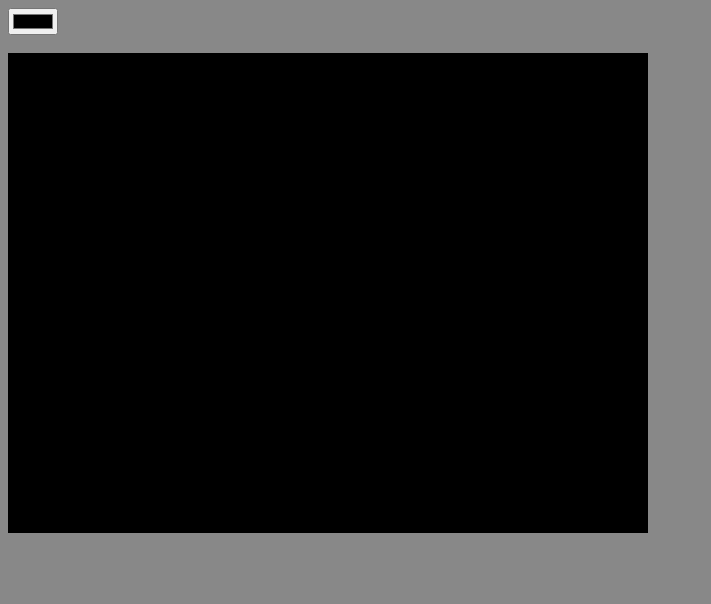
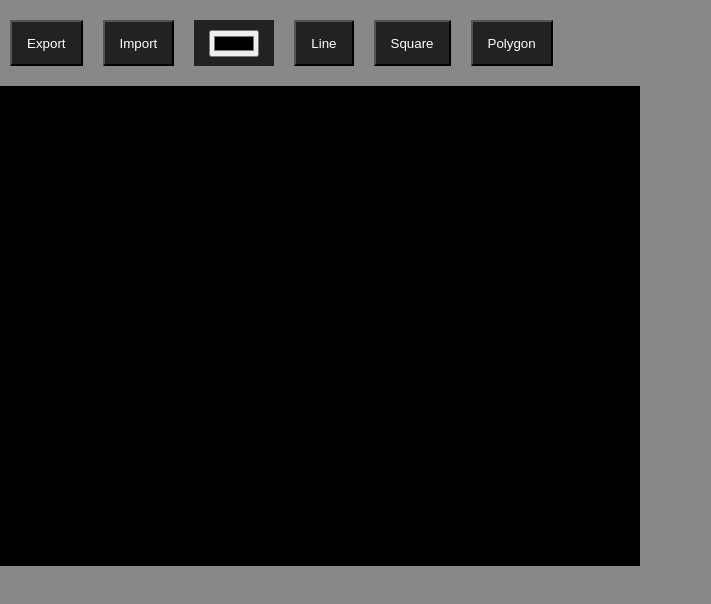
Before and after one commit to stanleyyoga123/grafkom-project-1, a website with bundled scripts: page public/index.html in a window 1280 px wide. Shown: the whole page, without its empty margins (0-711 px from the left). Built offline with nearby package versions, Linux system fonts and the light colour scheme.

Commit message:
feat: restructure + creating interface

```diff
--- a/package.json
+++ b/package.json
@@ -4,11 +4,13 @@
   "description": "",
   "main": "index.js",
   "scripts": {
-    "test": "echo \"Error: no test specified\" && exit 1"
+    "test": "echo \"Error: no test specified\" && exit 1",
+    "start": "nodemon server.js"
   },
   "author": "",
   "license": "ISC",
   "dependencies": {
-    "express": "^4.17.1"
+    "express": "^4.17.1",
+    "nodemon": "^2.0.7"
   }
 }
--- a/public/index.html
+++ b/public/index.html
@@ -3,15 +3,7 @@
 <head>
     <meta charset="UTF-8">
     <meta name="viewport" content="width=device-width, initial-scale=1.0">
-    <style>
-        html {
-            background-color: #888888;
-        }
-
-        canvas {
-            background-color: #FFFFFF;
-        }
-    </style>
+    <link rel="stylesheet" href="static/css/main.css">
     <script id="shaderVs" type="x-shader/x-vertex">
         attribute vec4 vPosition;
         attribute vec4 vColor;
@@ -29,11 +21,20 @@
             gl_FragColor = fColor;
         }
     </script>
-    <script type="module" src="script.js"></script>
+    <script type="module" src="static/js/script.js"></script>
     <title>Document</title>
 </head>
 <body>
-    <input id="color-input" type="color" value="#000000"><br><br>
+    <div class="navbar">
+        <button class="menu-item"> Export </button>
+        <button class="menu-item"> Import </button>
+        <div class="menu-item">
+            <input id="color-input" type="color" value="#000000"><br><br>
+        </div>
+        <button class="menu-item"> Line </button>
+        <button class="menu-item"> Square </button>
+        <button class="menu-item"> Polygon </button>
+    </div>
     <canvas id="glCanvas" width="640" height="480"></canvas>
 </body>
 </html>
--- /dev/null
+++ b/public/static/css/main.css
@@ -0,0 +1,29 @@
+* {
+    margin: 0;
+}
+
+html {
+    background-color: #888888;
+}
+
+canvas {
+    background-color: #FFFFFF;
+}
+
+.navbar {
+    display: flex;
+    flex-direction: row;
+}
+
+.menu-item {
+    /* position: relative;  */
+    padding: 5px 15px;
+    margin: 20px 10px;
+    text-align: center;
+    background-color: #222222;
+    border-color: #555555;
+    color: white;
+    display: flex;
+    justify-content: center;
+    align-items: center;
+}
```
Also changed, not shown: public/static/js/script.js (renamed from public/script.js), public/static/js/webgl/init.mjs (renamed from public/webgl/init.mjs), public/static/js/webgl/model/master.mjs (renamed from public/webgl/model/master.mjs), public/static/js/webgl/render.mjs (renamed from public/webgl/render.mjs), public/static/js/webgl/shapes/line.mjs (renamed from public/webgl/shapes/line.mjs), public/static/js/webgl/shapes/polygon.mjs (added), public/static/js/webgl/shapes/rectangle.mjs (renamed from public/webgl/shapes/rectangle.mjs), public/static/js/webgl/utils/initShaders.mjs (renamed from public/webgl/utils/initShaders.mjs), public/static/js/webgl/utils/util.mjs (renamed from public/webgl/utils/util.mjs), 1 other file.
